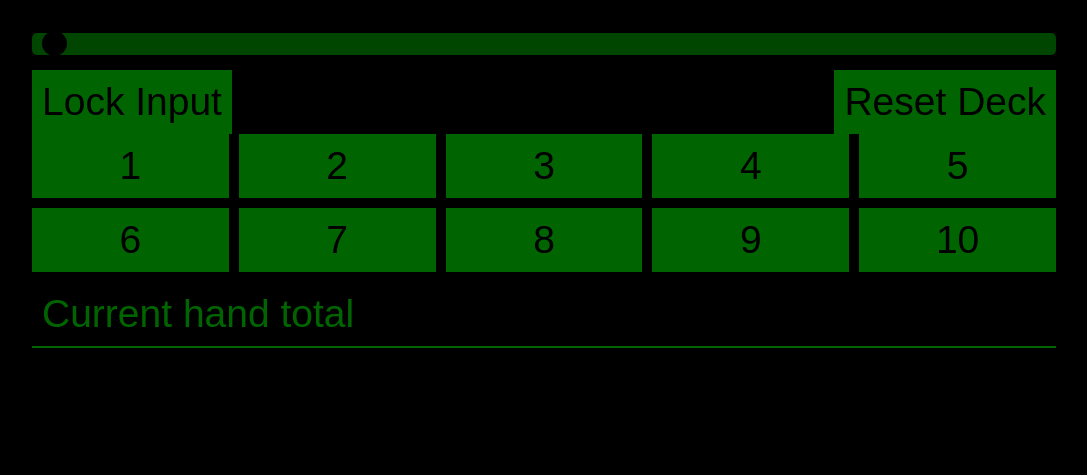
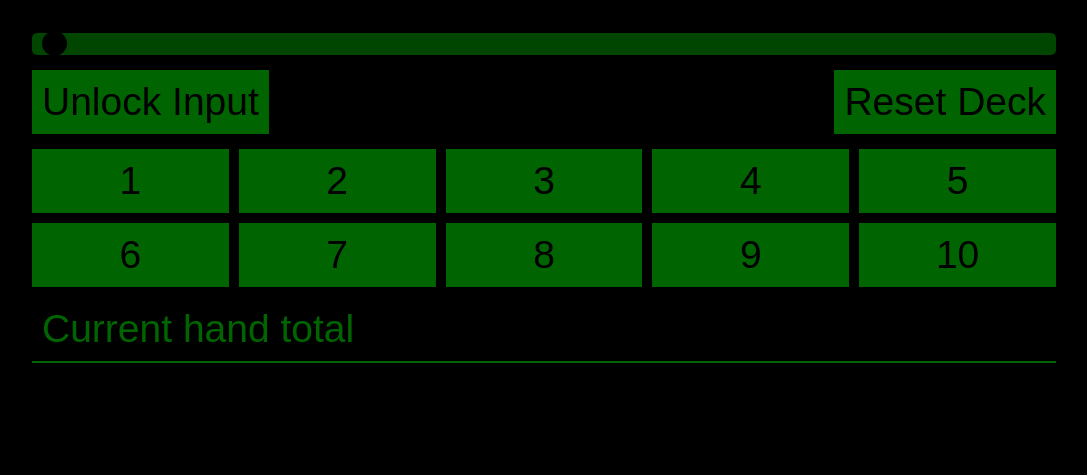
Before and after one commit to makrboy/21, a plain HTML site: page index.html in a window 1280 px wide. Both pictures are taken after a click on the button "Unlock Input". Shown: the part 171-646 px from the top of the page, without its empty margins (96-1183 px from the left). Drawn offline with Linux system fonts and the light colour scheme.

Commit message:
Update index.html

```diff
--- a/index.html
+++ b/index.html
@@ -109,6 +109,7 @@
             display: flex;
             justify-content: space-between;
             width: 80%;
+            margin-bottom: 15px;
         }
 
         .deck-list-toggle {
@@ -200,11 +201,12 @@
         function resetDeck() {
             deck = singleDeck.concat(singleDeck, singleDeck, singleDeck);
             updateDeckDisplay();
+            updateOutput(document.getElementById('myInput').value);
         }
 
         function toggleLock() {
             inputLock = !inputLock;
-            document.getElementById('lockButton').textContent = inputLock ? 'Lock Input' : 'Unlock Input';
+            document.getElementById('lockButton').textContent = inputLock ? 'Unlock Input' : 'Lock Input';
         }
 
         function toggleDeckList() {
```
